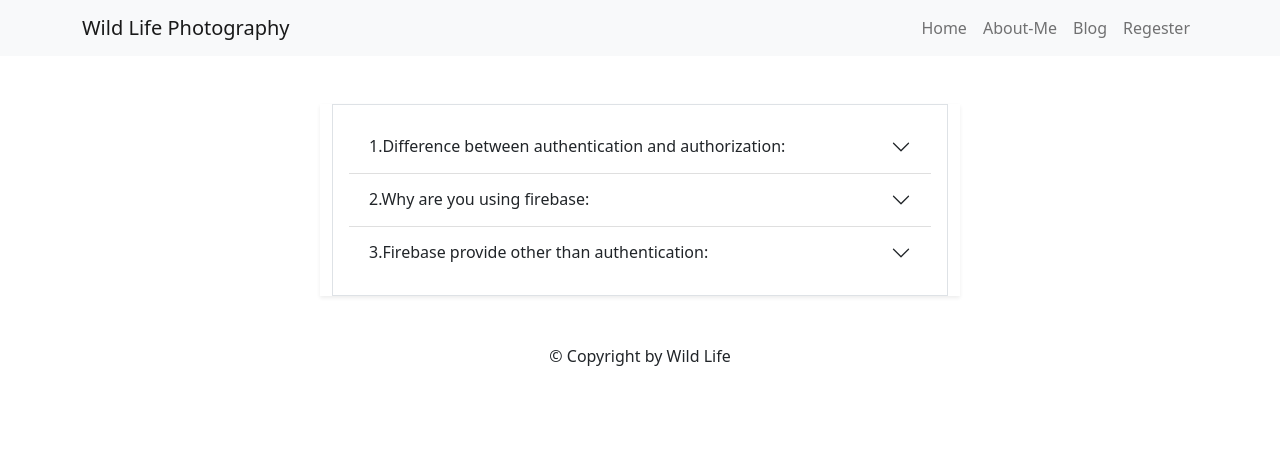
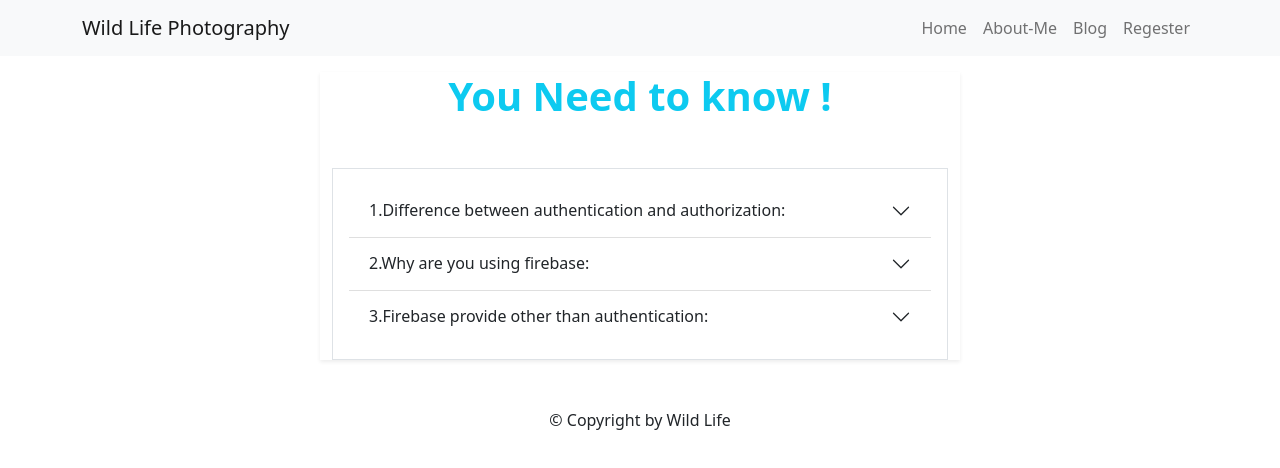
Before and after one commit to Innovatorsajjad/WildLife_Photography-Assignment-10, a React (Create React App) app: page /blog in a window 1280 px wide. Shown: the top 468 px of the page. Built offline with nearby package versions, Linux system fonts and the light colour scheme; no server answers.

Commit message:
blog updated

```diff
--- a/src/components/Blog/Blog.js
+++ b/src/components/Blog/Blog.js
@@ -3,6 +3,7 @@ import React from 'react';
 const Blog = () => {
     return (
         <div className='w-50 mx-auto shadow-sm mb-5 bg-body container'>
+          <h1 className='mt-3 fw-bold text-center text-info '>You Need to know !</h1>
             <div className="accordion accordion-flush container mt-5 border p-3" id="accordionFlushExample">
   <div className="accordion-item">
     <h2 className="accordion-header" id="flush-headingOne">
```
